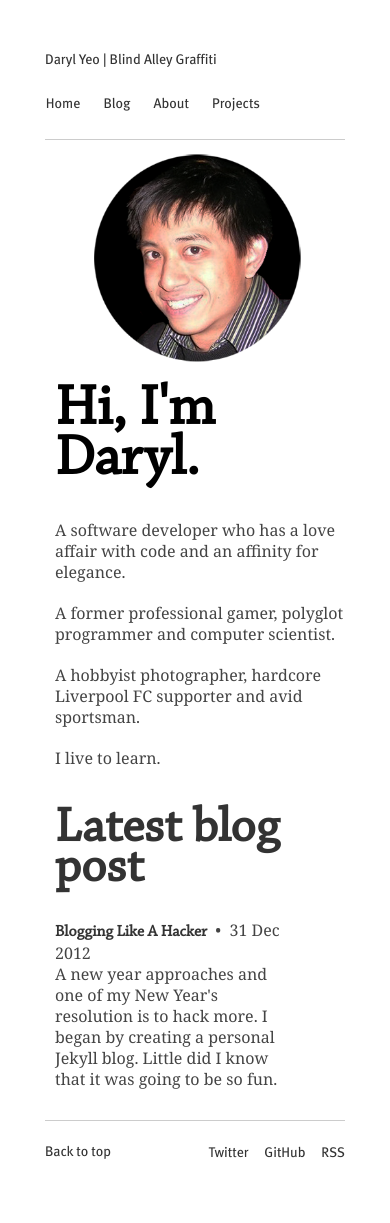
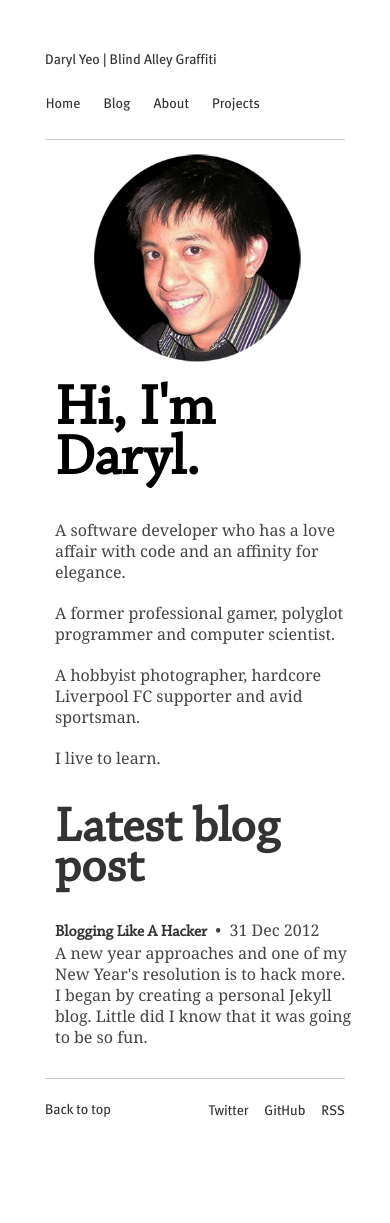
Before and after one commit to aacyun/jianxioy.github.com, a Jekyll site: the page built from index.html, in a window 390 px wide. Built offline with Jekyll 4.4.1, drawn with Linux system fonts in a browser that asks for light colours; Markdown is read by kramdown in place of the engine named in the settings; after the commit the page ends 1181 px from its top, so only the background shows below that.

Commit message:
Testing phone.

```diff
--- a/static/css/layout.css
+++ b/static/css/layout.css
@@ -226,10 +226,7 @@ a:hover {
 	@media only screen and (max-width: 479px) {
 		#logo-primary,
 		#nav-primary,
-		#avatar,
-		#latest,
-		.back-to-top,
-		.offsite-links {
+		#avatar {
 			width: 80%;
 		}
 		#home-avatar {
```
